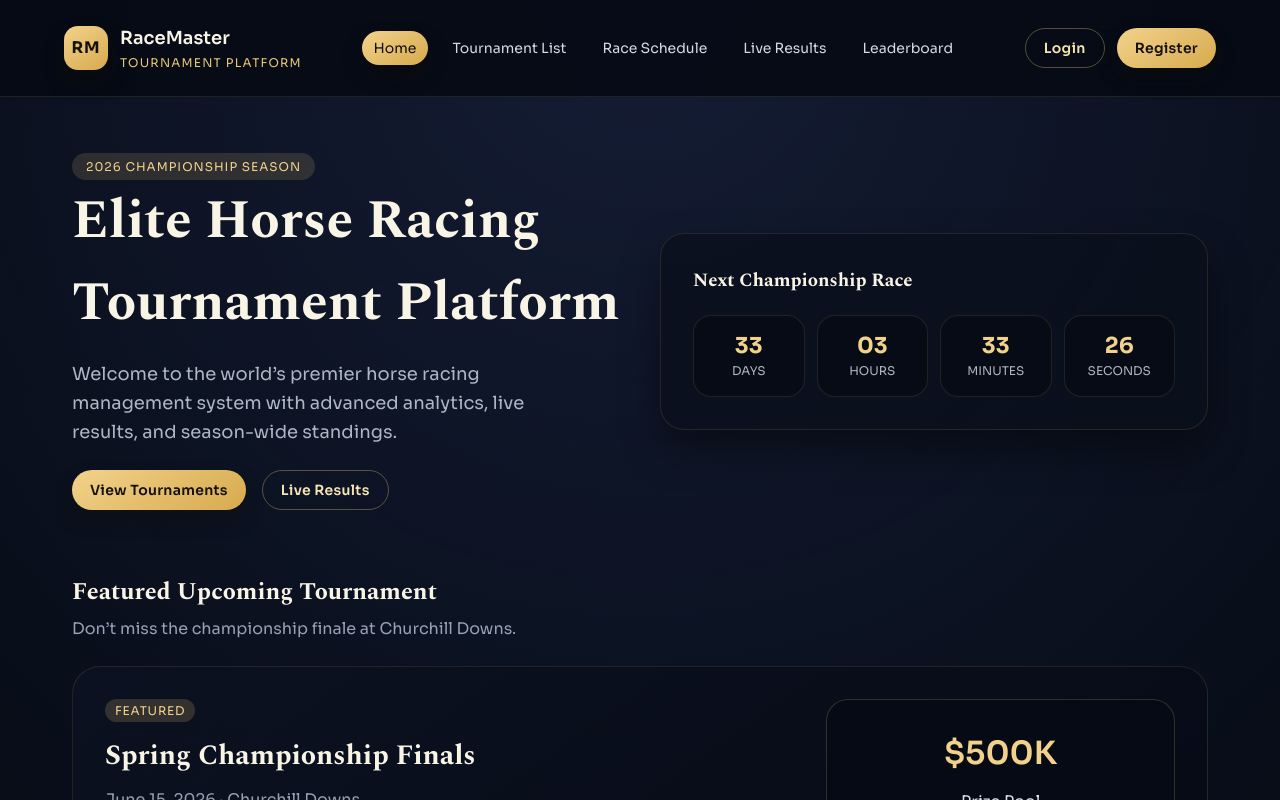
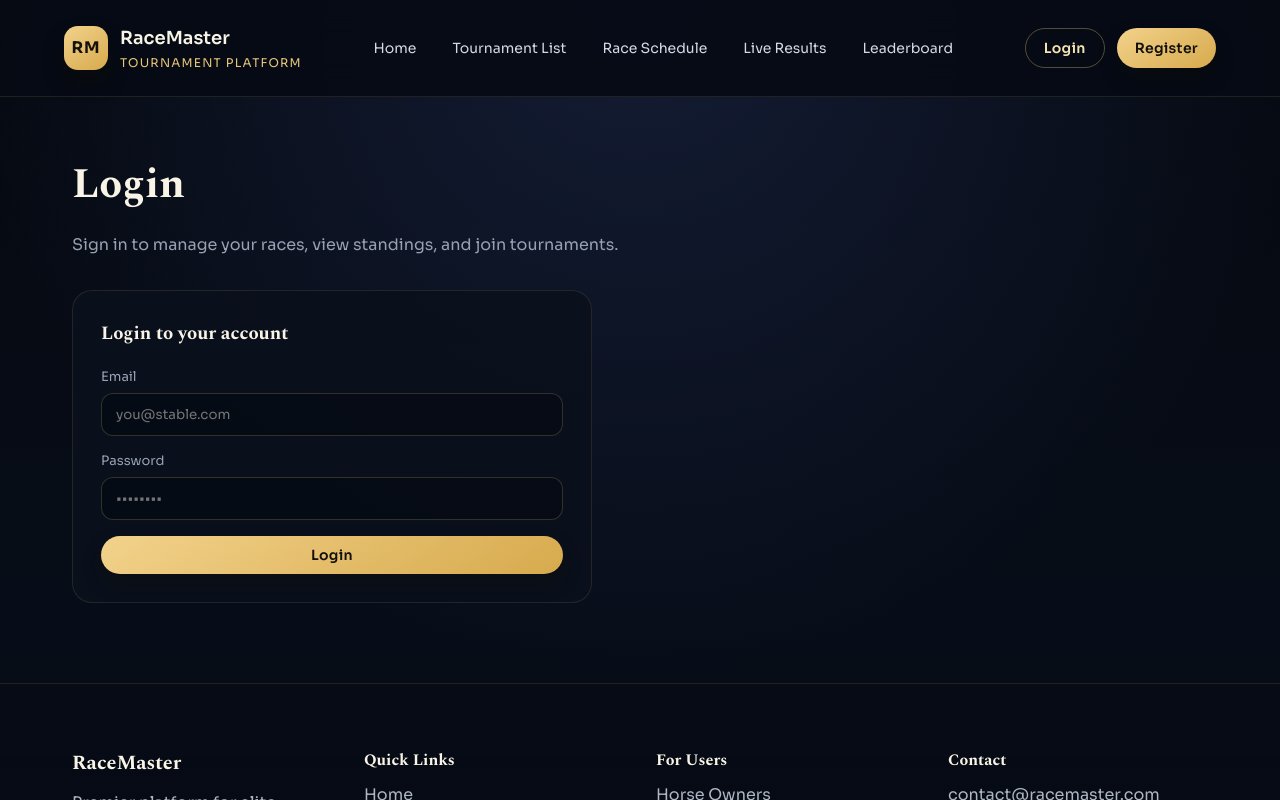
Before and after one commit to tannguyen51/HorseRacingSystem, a React (Vite) app in the folder FE/: page /login in a window 1280 px wide. Before the commit this address led to /. Shown: the top 800 px of the page. Built offline with nearby package versions, Linux system fonts and the light colour scheme.

Commit message:
Feat Login page and register page

```diff
--- a/FE/src/App.jsx
+++ b/FE/src/App.jsx
@@ -7,7 +7,8 @@ import TournamentDetailPage from "./pages/TournamentDetailPage/TournamentDetailP
 import RaceSchedulePage from "./pages/RaceSchedulePage/RaceSchedulePage";
 import LiveResultsPage from "./pages/LiveResultsPage/LiveResultsPage";
 import LeaderboardPage from "./pages/LeaderboardPage/LeaderboardPage";
-import AuthPage from "./pages/AuthPage/AuthPage";
+import LoginPage from "./pages/LoginPage/LoginPage";
+import RegisterPage from "./pages/RegisterPage/RegisterPage";
 import "./App.css";
 
 function App() {
@@ -23,7 +24,9 @@ function App() {
             <Route path="/schedule" element={<RaceSchedulePage />} />
             <Route path="/live-results" element={<LiveResultsPage />} />
             <Route path="/leaderboard" element={<LeaderboardPage />} />
-            <Route path="/auth" element={<AuthPage />} />
+            <Route path="/login" element={<LoginPage />} />
+            <Route path="/register" element={<RegisterPage />} />
+            <Route path="/auth" element={<Navigate to="/login" replace />} />
             <Route path="*" element={<Navigate to="/" replace />} />
           </Routes>
         </main>
--- a/FE/src/components/Header/Header.jsx
+++ b/FE/src/components/Header/Header.jsx
@@ -36,10 +36,10 @@ function Header() {
       </nav>
 
       <div className="site-header__actions">
-        <Link className="ghost-button" to="/auth">
+        <Link className="ghost-button" to="/login">
           Login
         </Link>
-        <Link className="primary-button" to="/auth">
+        <Link className="primary-button" to="/register">
           Register
         </Link>
       </div>
--- /dev/null
+++ b/FE/src/pages/LoginPage/LoginPage.css
@@ -0,0 +1,34 @@
+.auth-page {
+  display: grid;
+  gap: 32px;
+}
+
+.single-card {
+  background: rgba(10, 16, 28, 0.9);
+  border-radius: 20px;
+  padding: 28px;
+  border: 1px solid rgba(231, 198, 120, 0.12);
+  display: grid;
+  gap: 16px;
+  max-width: 520px;
+}
+
+.auth-card h3 {
+  color: #f8f4e6;
+  margin: 0 0 4px;
+}
+
+.auth-card label {
+  display: grid;
+  gap: 8px;
+  color: #98a1b3;
+  font-size: 13px;
+}
+
+.auth-card input {
+  padding: 12px 14px;
+  border-radius: 12px;
+  border: 1px solid rgba(231, 198, 120, 0.2);
+  background: rgba(6, 10, 20, 0.8);
+  color: #f8f4e6;
+}
--- /dev/null
+++ b/FE/src/pages/LoginPage/LoginPage.jsx
@@ -0,0 +1,27 @@
+import "./LoginPage.css";
+
+function LoginPage() {
+  return (
+    <div className="auth-page">
+      <section className="page-header">
+        <h1>Login</h1>
+        <p>Sign in to manage your races, view standings, and join tournaments.</p>
+      </section>
+
+      <div className="auth-card single-card">
+        <h3>Login to your account</h3>
+        <label>
+          Email
+          <input type="email" placeholder="you@stable.com" />
+        </label>
+        <label>
+          Password
+          <input type="password" placeholder="••••••••" />
+        </label>
+        <button className="primary-button">Login</button>
+      </div>
+    </div>
+  );
+}
+
+export default LoginPage;
--- /dev/null
+++ b/FE/src/pages/RegisterPage/RegisterPage.css
@@ -0,0 +1,34 @@
+.auth-page {
+  display: grid;
+  gap: 32px;
+}
+
+.single-card {
+  background: rgba(10, 16, 28, 0.9);
+  border-radius: 20px;
+  padding: 28px;
+  border: 1px solid rgba(231, 198, 120, 0.12);
+  display: grid;
+  gap: 16px;
+  max-width: 520px;
+}
+
+.auth-card h3 {
+  color: #f8f4e6;
+  margin: 0 0 4px;
+}
+
+.auth-card label {
+  display: grid;
+  gap: 8px;
+  color: #98a1b3;
+  font-size: 13px;
+}
+
+.auth-card input {
+  padding: 12px 14px;
+  border-radius: 12px;
+  border: 1px solid rgba(231, 198, 120, 0.2);
+  background: rgba(6, 10, 20, 0.8);
+  color: #f8f4e6;
+}
--- /dev/null
+++ b/FE/src/pages/RegisterPage/RegisterPage.jsx
@@ -0,0 +1,31 @@
+import "./RegisterPage.css";
+
+function RegisterPage() {
+  return (
+    <div className="auth-page">
+      <section className="page-header">
+        <h1>Register</h1>
+        <p>Create your account and start entering tournaments today.</p>
+      </section>
+
+      <div className="auth-card single-card">
+        <h3>Create a new account</h3>
+        <label>
+          Full Name
+          <input type="text" placeholder="Ariana Blake" />
+        </label>
+        <label>
+          Email
+          <input type="email" placeholder="you@stable.com" />
+        </label>
+        <label>
+          Password
+          <input type="password" placeholder="••••••••" />
+        </label>
+        <button className="primary-button">Register</button>
+      </div>
+    </div>
+  );
+}
+
+export default RegisterPage;
```
Also changed, not shown: 1 other file (tests, documents, lock files or other folders).
